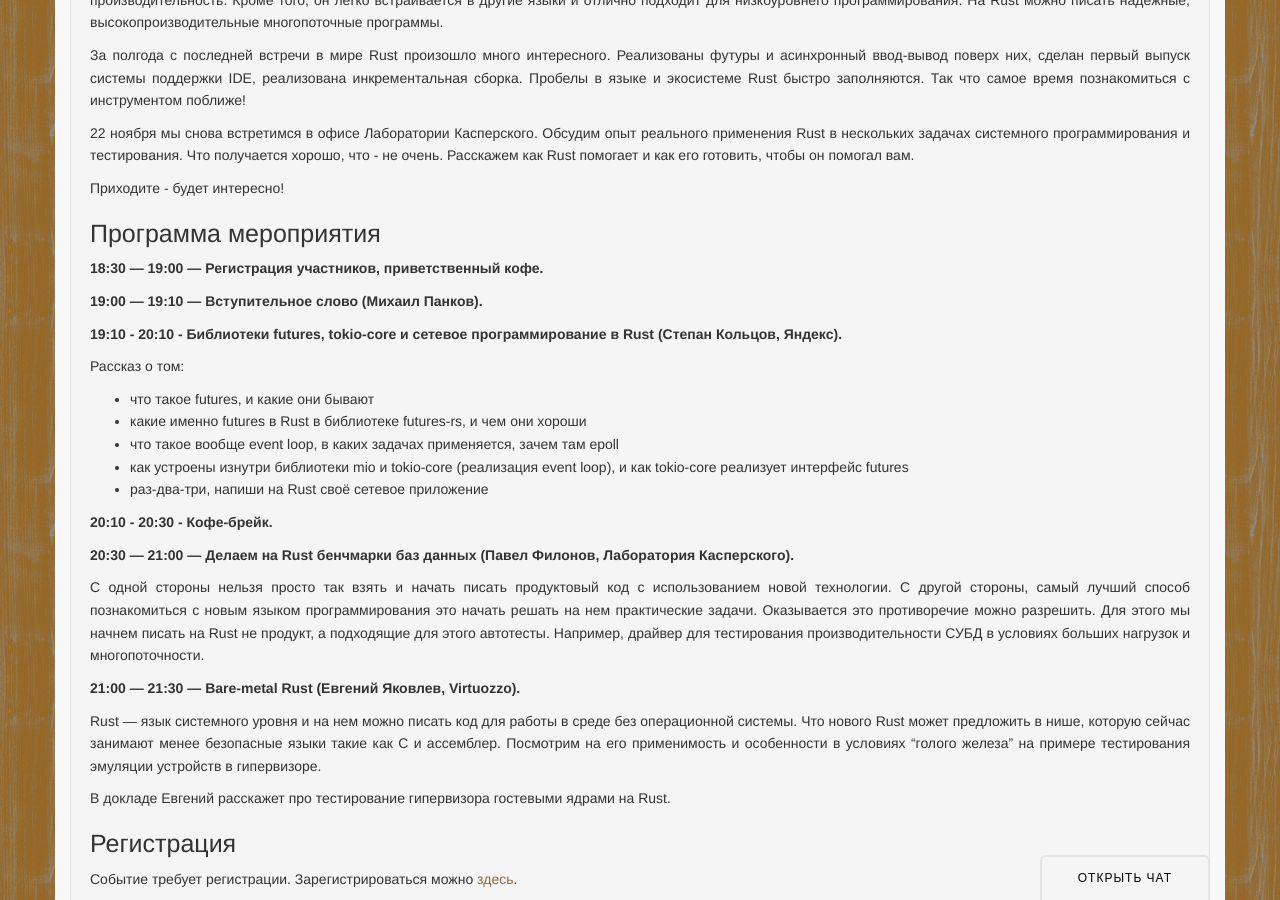
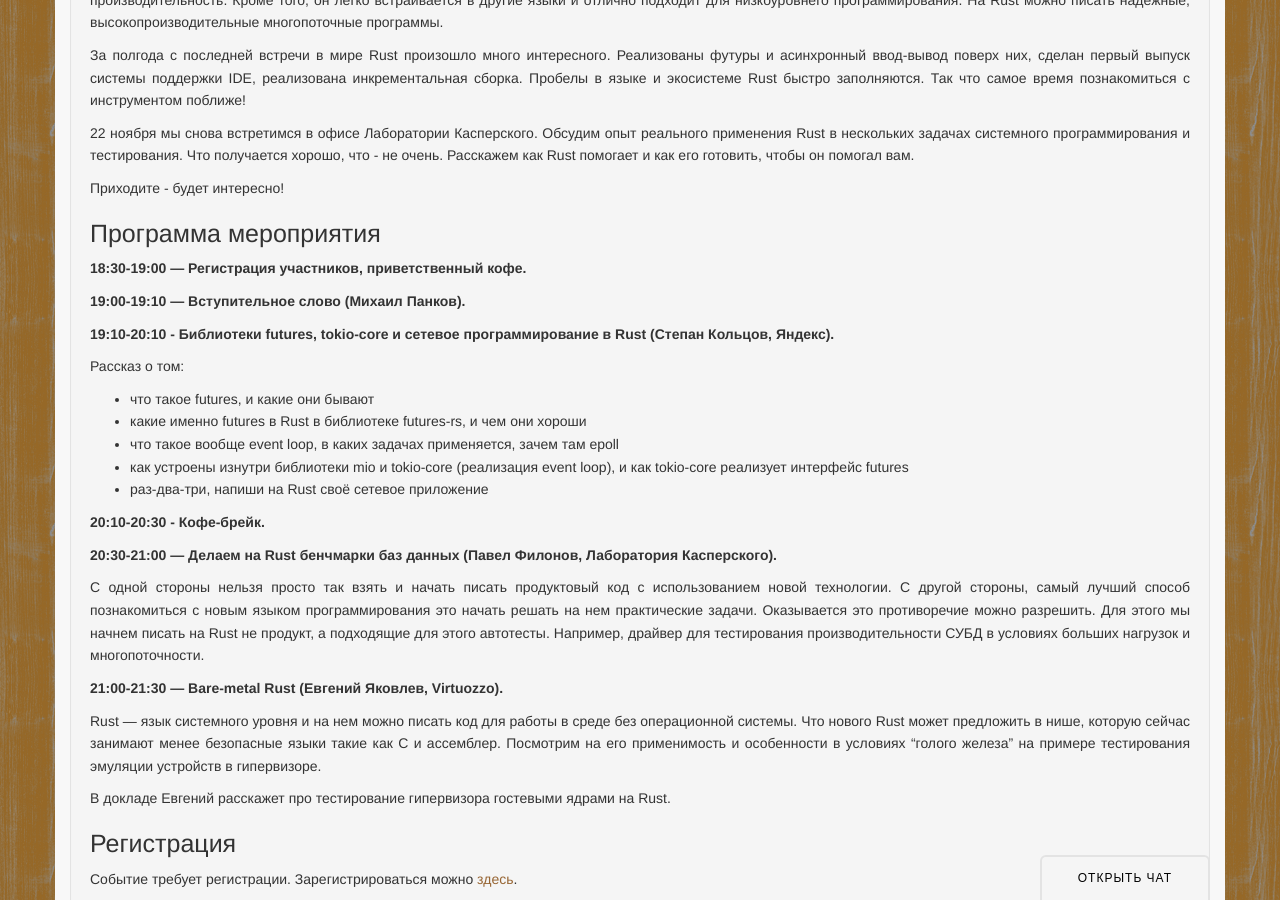
Before and after one commit to rust-lang-ru/rustycrate.ru, a Jekyll site: the page built from _posts/2016-10-31-colaboratory-rust-2.md, in a window 1280 px wide and 900 px high, scrolled down 921 px. Built offline with Jekyll 4.4.1, drawn with Linux system fonts in a browser that asks for light colours; nearby versions of some CDN libraries; comment, search, counter and statistics services are not loaded.

Commit message:
Исправляем тире во временных интервалах

```diff
--- a/_posts/2016-10-31-colaboratory-rust-2.md
+++ b/_posts/2016-10-31-colaboratory-rust-2.md
@@ -37,11 +37,11 @@
 
 # Программа мероприятия
 
-**18:30 — 19:00 — Регистрация участников, приветственный кофе.**
+**18:30-19:00 — Регистрация участников, приветственный кофе.**
 
-**19:00 — 19:10 — Вступительное слово (Михаил Панков).**
+**19:00-19:10 — Вступительное слово (Михаил Панков).**
 
-**19:10 - 20:10 - Библиотеки futures, tokio-core и сетевое программирование в Rust
+**19:10-20:10 - Библиотеки futures, tokio-core и сетевое программирование в Rust
   (Степан Кольцов, Яндекс).**
 
 Рассказ о том:
@@ -51,9 +51,9 @@
 - как устроены изнутри библиотеки mio и tokio-core (реализация event loop), и как tokio-core реализует интерфейс futures
 - раз-два-три, напиши на Rust своё сетевое приложение
 
-**20:10 - 20:30 - Кофе-брейк.**
+**20:10-20:30 - Кофе-брейк.**
 
-**20:30 — 21:00 — Делаем на Rust бенчмарки баз данных (Павел Филонов,
+**20:30-21:00 — Делаем на Rust бенчмарки баз данных (Павел Филонов,
   Лаборатория Касперского).**
 
 С одной стороны нельзя просто так взять и начать писать продуктовый код с
@@ -64,7 +64,7 @@
 драйвер для тестирования производительности СУБД в условиях больших нагрузок и
 многопоточности.
 
-**21:00 — 21:30 — Bare-metal Rust (Евгений Яковлев, Virtuozzo).**
+**21:00-21:30 — Bare-metal Rust (Евгений Яковлев, Virtuozzo).**
 
 Rust — язык системного уровня и на нем можно писать код для работы в среде без
 операционной системы. Что нового Rust может предложить в нише, которую сейчас
```
